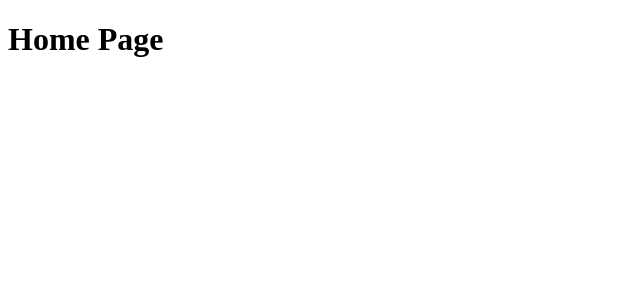
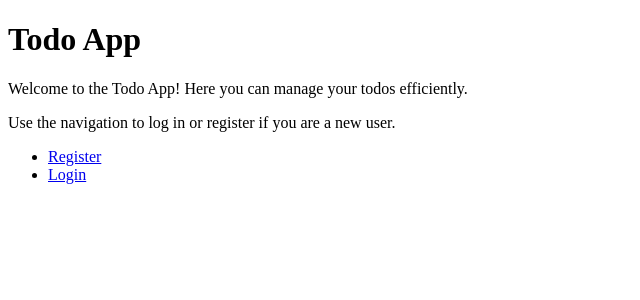
Before and after one commit to githubscientist/re-fsdcwetb23, a React (Vite) app: page / in a window 1280 px wide. Shown: the top 300 px of the page, without its empty margins (0-640 px from the left). Built offline with nearby package versions, Linux system fonts and the light colour scheme.

Commit message:
Link component

```diff
--- a/src/pages/Home.jsx
+++ b/src/pages/Home.jsx
@@ -1,7 +1,21 @@
+import { Link } from "react-router";
+
 const Home = () => {
     return (
         <div>
-            <h1>Home Page</h1>
+            <h1>Todo App</h1>
+            <p>
+                Welcome to the Todo App! Here you can manage your todos efficiently.
+            </p>
+            Use the navigation to log in or register if you are a new user.
+            <ul>
+                <li>
+                    <Link to="/register">Register</Link>
+                </li>
+                <li>
+                    <Link to="/login">Login</Link>
+                </li>
+            </ul>
         </div>
     )
 }
```
